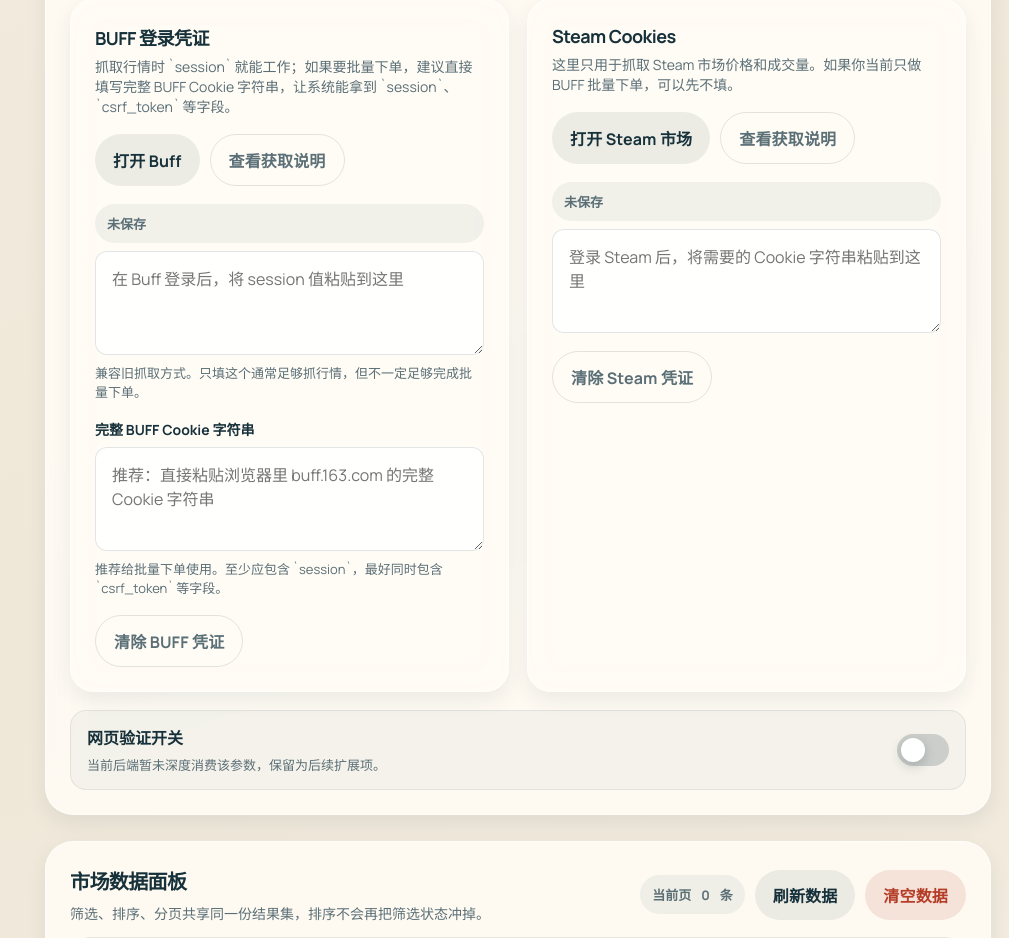
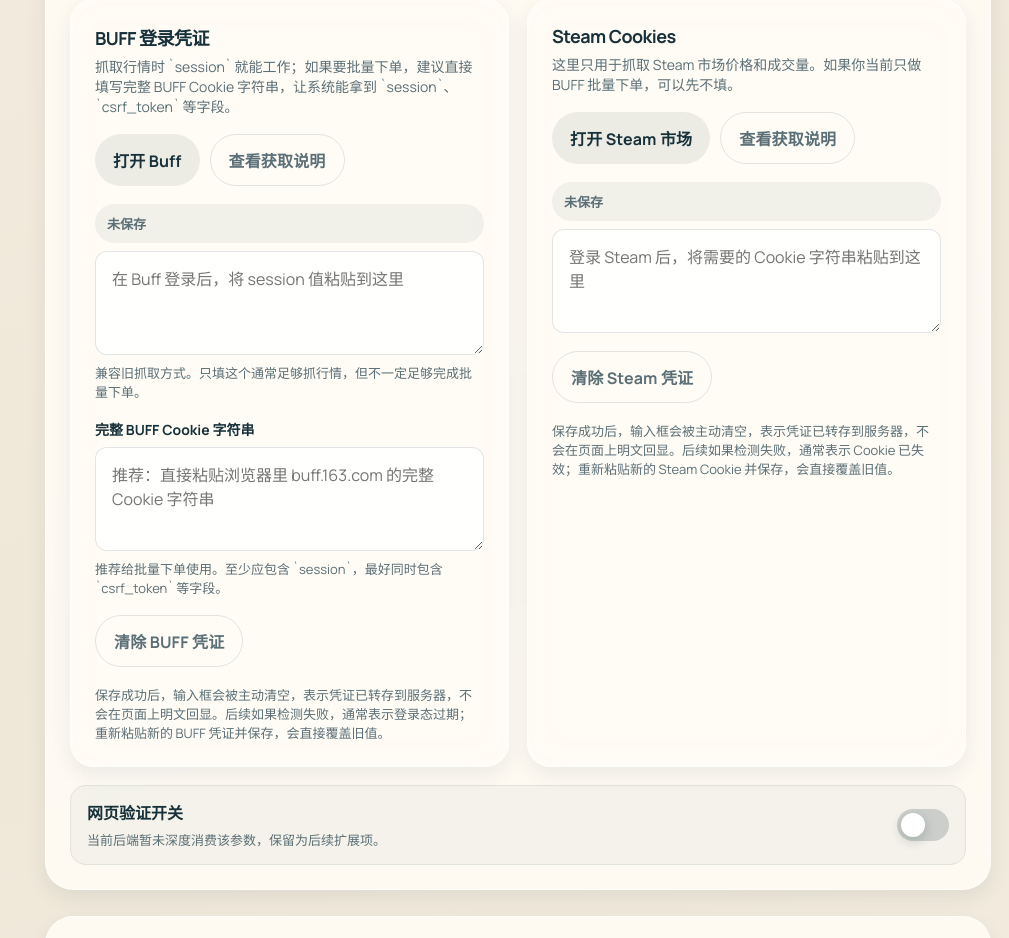
Before and after one commit to Mitcink/steam_market, a Flask app: page / in a window 1280 px wide. Shown: the part 1401-2339 px from the top of the page, without its empty margins (271-1280 px from the left). Run offline with Flask 3, Linux system fonts and the light colour scheme; the visitor is signed in with stand-in values (Sample User, id 1); data that the repository does not hold is empty.

Commit message:
Improve credential status and expiry messaging

```diff
--- a/app.py
+++ b/app.py
@@ -88,6 +88,7 @@ STALE_DATA_WINDOW_DAYS = 15
 CREDENTIAL_CONFIG_KEY = "crawler_credentials_v1"
 NON_SECRET_CONFIG_KEY = "crawler_settings_v1"
 BUFF_BUY_SETTINGS_KEY = "buff_buy_settings_v1"
+CREDENTIAL_HEALTH_KEY = "crawler_credentials_health_v1"
 
 
 def _derive_encryption_key():
@@ -400,6 +401,7 @@ def merge_runtime_config(request_config):
 def build_credentials_status():
     saved_settings = get_saved_settings()
     saved_credentials = get_saved_credentials()
+    credential_health = get_credential_health()
     has_buff = bool(saved_credentials.get("buff_session") or saved_credentials.get("buff_cookies"))
     has_steam = bool(saved_credentials.get("steam_cookies"))
 
@@ -407,10 +409,12 @@ def build_credentials_status():
         "buff": {
             "configured": has_buff,
             "masked": "已保存" if has_buff else "未保存",
+            "health": credential_health.get("buff", {}),
         },
         "steam": {
             "configured": has_steam,
             "masked": "已保存" if has_steam else "未保存",
+            "health": credential_health.get("steam", {}),
         },
         "settings": {
             "proxy_url": saved_settings.get("proxy_url", ""),
@@ -486,6 +490,25 @@ def save_buff_buy_settings(settings):
         description="BUFF batch buy settings",
     )
     return filtered
+
+
+def get_credential_health():
+    raw_value = get_system_config(CREDENTIAL_HEALTH_KEY, default="")
+    if not raw_value:
+        return {}
+    try:
+        return json.loads(raw_value)
+    except json.JSONDecodeError:
+        return {}
+
+
+def save_credential_health(health):
+    set_system_config(
+        CREDENTIAL_HEALTH_KEY,
+        json.dumps(health, ensure_ascii=False),
+        description="Credential health state",
+    )
+    return health
 
 
 # ===================== 装饰器 =====================
@@ -1418,9 +1441,24 @@ def api_test_connection():
             proxy=effective_proxy
         )
 
+        checked_at = datetime.now().strftime('%Y-%m-%d %H:%M:%S')
+        save_credential_health({
+            "buff": {
+                "status": "healthy" if buff_success else "expired_or_invalid",
+                "checked_at": checked_at,
+                "message": buff_msg,
+            },
+            "steam": {
+                "status": "healthy" if steam_success else "expired_or_invalid",
+                "checked_at": checked_at,
+                "message": steam_msg,
+            },
+        })
+
         return jsonify({
             'buff': {'success': buff_success, 'message': buff_msg},
-            'steam': {'success': steam_success, 'message': steam_msg}
+            'steam': {'success': steam_success, 'message': steam_msg},
+            'config': build_credentials_status(),
         })
 
     except Exception as e:
--- a/static/js/dashboard.js
+++ b/static/js/dashboard.js
@@ -337,6 +337,7 @@
 
     async function saveConfig(config, shouldToast) {
         window.localStorage.setItem(getStorageKey(), JSON.stringify(splitLocalConfig(config)));
+        let saved = false;
         try {
             const result = await fetchJson("/api/config", {
                 method: "POST",
@@ -347,13 +348,16 @@
                 return;
             }
             applyServerConfig(result.json.config);
+            saved = true;
             if (shouldToast) {
-                writeLog(elements.crawlerLog, "success", result.json.message || "配置已保存到服务器。");
+                writeLog(elements.crawlerLog, "success", result.json.message || "配置已保存到服务器。站点凭证不会在页面回显。");
             }
         } catch (error) {
             writeLog(elements.crawlerLog, "error", `保存配置失败: ${error.message}`);
         }
-        clearCredentialInputs();
+        if (saved) {
+            clearCredentialInputs();
+        }
         updateOverviewCards();
     }
 
@@ -465,13 +469,28 @@
 
     function renderCredentialStatus() {
         if (elements.buffCredentialStatus) {
-            const text = state.credentialStatus?.buff?.configured ? "已保存到服务器" : "未保存";
+            const text = getCredentialStatusText(state.credentialStatus?.buff);
             elements.buffCredentialStatus.textContent = text;
         }
         if (elements.steamCredentialStatus) {
-            const text = state.credentialStatus?.steam?.configured ? "已保存到服务器" : "未保存";
+            const text = getCredentialStatusText(state.credentialStatus?.steam);
             elements.steamCredentialStatus.textContent = text;
         }
+        updateProtectedFieldPlaceholders();
+    }
+
+    function getCredentialStatusText(entry) {
+        if (!entry?.configured) {
+            return "未保存";
+        }
+        const health = entry.health || {};
+        if (health.status === "healthy" && health.checked_at) {
+            return `已保存 · 最近检测通过 (${health.checked_at})`;
+        }
+        if (health.status === "expired_or_invalid" && health.checked_at) {
+            return `已保存 · 最近检测失败，可能已过期 (${health.checked_at})`;
+        }
+        return "已保存 · 待检测";
     }
 
     function clearCredentialInputs() {
@@ -487,6 +506,39 @@
         if (steam) {
             steam.value = "";
         }
+        updateProtectedFieldPlaceholders();
+    }
+
+    function updateProtectedFieldPlaceholders() {
+        setProtectedFieldPlaceholder(
+            "buff-session",
+            state.credentialStatus?.buff?.configured,
+            "在 Buff 登录后，将 session 值粘贴到这里",
+            "已保存到服务器；如需替换，直接粘贴新的 session",
+        );
+        setProtectedFieldPlaceholder(
+            "buff-cookies",
+            state.credentialStatus?.buff?.configured,
+            "推荐：直接粘贴浏览器里 buff.163.com 的完整 Cookie 字符串",
+            "已保存到服务器；如需替换，重新粘贴完整 BUFF Cookie 字符串",
+        );
+        setProtectedFieldPlaceholder(
+            "steam-cookies",
+            state.credentialStatus?.steam?.configured,
+            "登录 Steam 后，将需要的 Cookie 字符串粘贴到这里",
+            "已保存到服务器；如需替换，重新粘贴新的 Steam Cookie 字符串",
+        );
+    }
+
+    function setProtectedFieldPlaceholder(fieldId, configured, emptyPlaceholder, savedPlaceholder) {
+        const field = document.getElementById(fieldId);
+        if (!field) {
+            return;
+        }
+        if (field.value.trim()) {
+            return;
+        }
+        field.placeholder = configured ? savedPlaceholder : emptyPlaceholder;
     }
 
     function updateOverviewCards() {
@@ -547,6 +599,9 @@
                 return;
             }
 
+            if (json.config) {
+                applyServerConfig(json.config);
+            }
             writeLog(elements.testLog, json.steam?.success ? "success" : "error", `Steam: ${json.steam?.message || "无返回"}`);
             writeLog(elements.testLog, json.buff?.success ? "success" : "error", `Buff: ${json.buff?.message || "无返回"}`);
         } catch (error) {
--- a/templates/index.html
+++ b/templates/index.html
@@ -227,6 +227,7 @@
                                 <div class="inline-actions token-actions">
                                     <button class="btn btn-ghost" type="button" id="clear-buff-credential-btn">清除 BUFF 凭证</button>
                                 </div>
+                                <span class="field-hint">保存成功后，输入框会被主动清空，表示凭证已转存到服务器，不会在页面上明文回显。后续如果检测失败，通常表示登录态过期；重新粘贴新的 BUFF 凭证并保存，会直接覆盖旧值。</span>
                             </div>
                         </div>
 
@@ -256,6 +257,7 @@
                                 <div class="inline-actions token-actions">
                                     <button class="btn btn-ghost" type="button" id="clear-steam-credential-btn">清除 Steam 凭证</button>
                                 </div>
+                                <span class="field-hint">保存成功后，输入框会被主动清空，表示凭证已转存到服务器，不会在页面上明文回显。后续如果检测失败，通常表示 Cookie 已失效；重新粘贴新的 Steam Cookie 并保存，会直接覆盖旧值。</span>
                             </div>
                         </div>
                     </div>
```
